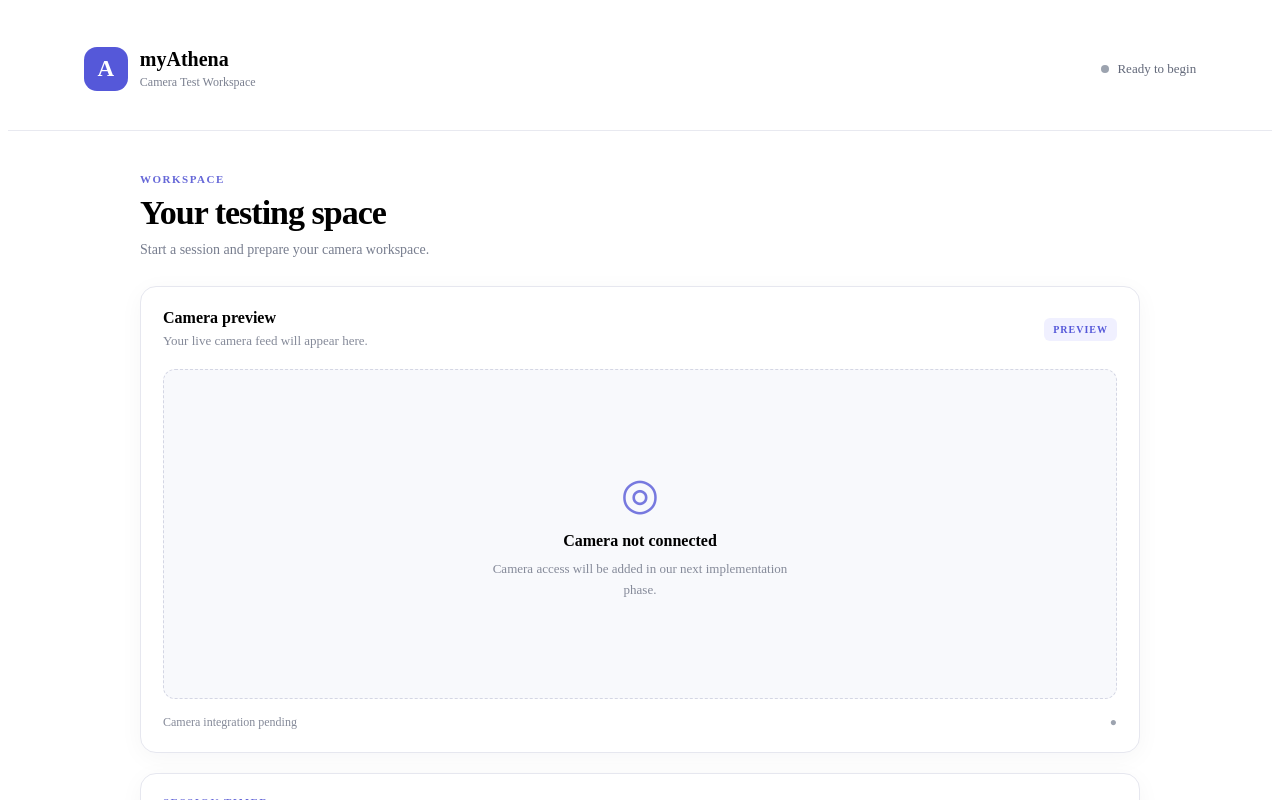
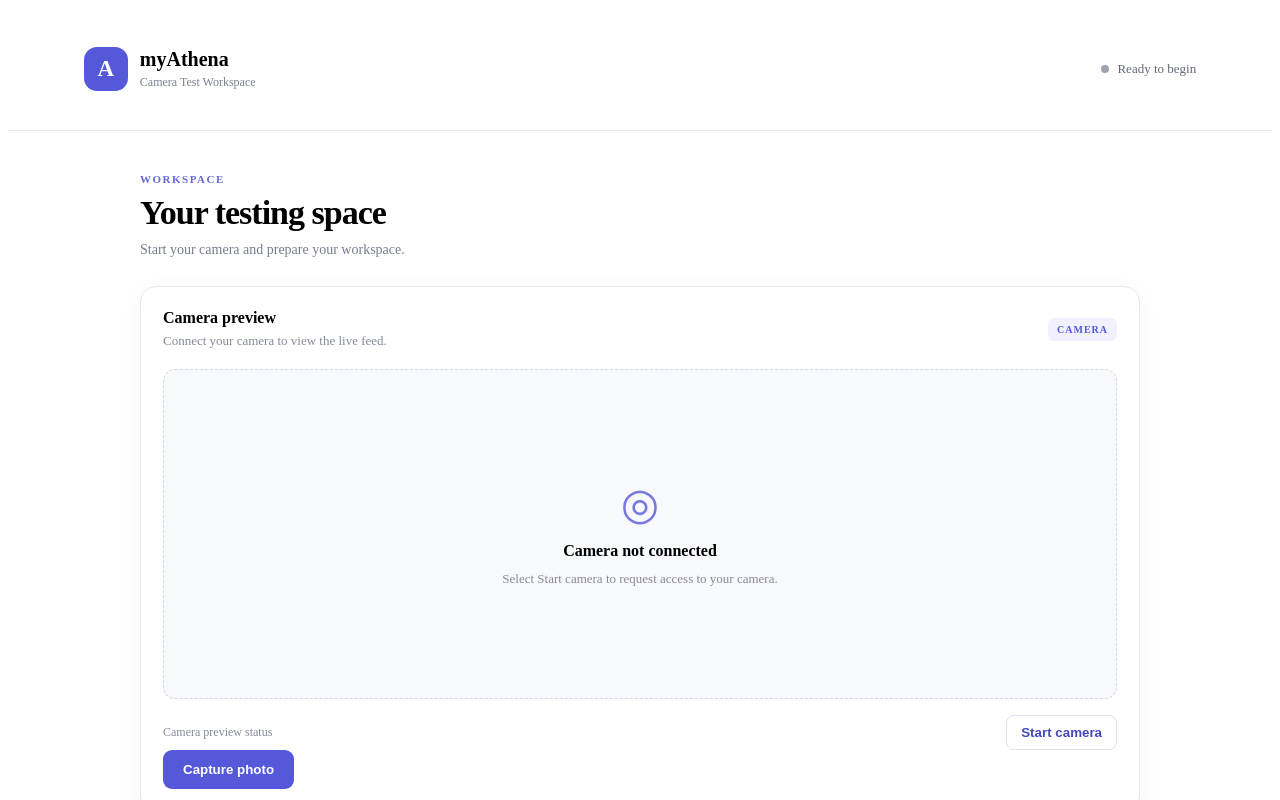
Before and after one commit to jsondumpsbinary/myAthena, a React (Vite) app: page / in a window 1280 px wide. Shown: the top 800 px of the page. Built offline with nearby package versions, Linux system fonts and the light colour scheme.

Commit message:
feat: save captured photos through Electron IPC

```diff
--- /dev/null
+++ b/electron/preload.cjs
@@ -0,0 +1,6 @@
+
+const { contextBridge, ipcRenderer } = require('electron');
+
+contextBridge.exposeInMainWorld('electronAPI', {
+  savePhoto: (imageData) => ipcRenderer.invoke('save-photo', imageData),
+});
--- a/src/App.jsx
+++ b/src/App.jsx
@@ -1,10 +1,17 @@
-import { useEffect, useState } from 'react';
+import { useEffect, useRef, useState } from 'react';
 import './App.css';
 
 function App() {
+  const videoRef = useRef(null);
+  const streamRef = useRef(null);
+
+  const [cameraStatus, setCameraStatus] = useState('idle');
+  const [cameraError, setCameraError] = useState('');
+  const [capturedPhoto, setCapturedPhoto] = useState('');
+  const [captureError, setCaptureError] = useState('');
   const [sessionActive, setSessionActive] = useState(false);
   const [elapsedSeconds, setElapsedSeconds] = useState(0);
-
+  const [saveStatus, setSaveStatus] = useState('');
   useEffect(() => {
     if (!sessionActive) return;
 
@@ -15,12 +22,114 @@ function App() {
     return () => clearInterval(intervalId);
   }, [sessionActive]);
 
+  useEffect(() => {
+    return () => {
+      streamRef.current?.getTracks().forEach((track) => track.stop());
+    };
+  }, []);
+
+  async function startCamera() {
+    setCameraError('');
+
+    if (!navigator.mediaDevices?.getUserMedia) {
+      setCameraStatus('error');
+      setCameraError('Camera access is unavailable in this environment.');
+      return;
+    }
+
+    try {
+      setCameraStatus('loading');
+
+      const stream = await navigator.mediaDevices.getUserMedia({
+        audio: false,
+        video: {
+          facingMode: 'user',
+        },
+      });
+
+      streamRef.current = stream;
+
+      if (videoRef.current) {
+        videoRef.current.srcObject = stream;
+        await videoRef.current.play();
+      }
+
+      setCameraStatus('active');
+    } catch (error) {
+      setCameraStatus('error');
+      setCameraError(
+        error.name === 'NotAllowedError'
+          ? 'Camera permission was denied. Allow camera access in macOS settings and try again.'
+          : error.name === 'NotFoundError'
+            ? 'No camera was found.'
+            : `Could not start the camera: ${error.message}`
+      );
+    }
+  }
+
+  function stopCamera() {
+    streamRef.current?.getTracks().forEach((track) => track.stop());
+    streamRef.current = null;
+
+    if (videoRef.current) {
+      videoRef.current.srcObject = null;
+    }
+
+    setCameraStatus('idle');
+    setCameraError('');
+  }
+
+  function capturePhoto() {
+  const video = videoRef.current;
+
+  if (!video || video.readyState < 2 || !video.videoWidth) {
+    setCaptureError('Wait for the live camera preview to be ready.');
+    return;
+  }
+
+  const canvas = document.createElement('canvas');
+  canvas.width = video.videoWidth;
+  canvas.height = video.videoHeight;
+
+  const context = canvas.getContext('2d');
+
+  if (!context) {
+    setCaptureError('Could not prepare the photo capture canvas.');
+    return;
+  }
+
+  context.drawImage(video, 0, 0, canvas.width, canvas.height);
+
+  setCapturedPhoto(canvas.toDataURL('image/jpeg', 0.92));
+  setCaptureError('');
+}
+
+
+  function toggleSession() {
+    setSessionActive((active) => !active);
+  }
+
   const minutes = String(Math.floor(elapsedSeconds / 60)).padStart(2, '0');
   const seconds = String(elapsedSeconds % 60).padStart(2, '0');
 
-  function handleSessionToggle() {
-    setSessionActive((active) => !active);
+  async function saveCapturedPhoto() {
+  if (!capturedPhoto) return;
+
+  if (!window.electronAPI?.savePhoto) {
+    setSaveStatus('Electron photo-saving API is unavailable.');
+    return;
   }
+
+  try {
+    setSaveStatus('Saving photo...');
+
+    const result = await window.electronAPI.savePhoto(capturedPhoto);
+
+    setSaveStatus(`Saved successfully: ${result.filename}`);
+  } catch (error) {
+    setSaveStatus(`Could not save photo: ${error.message}`);
+  }
+}
 
   return (
     <div className="app-shell">
@@ -44,7 +153,7 @@ function App() {
           <p className="eyebrow">WORKSPACE</p>
           <h2>Your testing space</h2>
           <p className="subtitle">
-            Start a session and prepare your camera workspace.
+            Start your camera and prepare your workspace.
           </p>
         </section>
 
@@ -52,25 +161,105 @@ function App() {
           <div className="card-heading">
             <div>
               <h3>Camera preview</h3>
-              <p>Your live camera feed will appear here.</p>
+              <p>Connect your camera to view the live feed.</p>
             </div>
-            <span className="preview-badge">PREVIEW</span>
+            <span className="preview-badge">
+              {cameraStatus === 'active' ? 'LIVE' : 'CAMERA'}
+            </span>
           </div>
 
           <div className="camera-preview">
-            <div className="camera-placeholder">
-              <div className="camera-icon">◎</div>
-              <h3>Camera not connected</h3>
-              <p>
-                Camera access will be added in our next implementation phase.
-              </p>
-            </div>
+            <video
+              ref={videoRef}
+              className={`camera-video ${cameraStatus === 'active' ? 'visible' : ''}`}
+              autoPlay
+              muted
+              playsInline
+            />
+
+            {cameraStatus !== 'active' && (
+              <div className="camera-placeholder">
+                <div className="camera-icon">◎</div>
+                <h3>
+                  {cameraStatus === 'loading'
+                    ? 'Connecting to camera…'
+                    : cameraStatus === 'error'
+                      ? 'Camera unavailable'
+                      : 'Camera not connected'}
+                </h3>
+                <p>
+                  {cameraError ||
+                    'Select Start camera to request access to your camera.'}
+                </p>
+              </div>
+            )}
           </div>
 
           <div className="camera-footer">
-            <span>Camera integration pending</span>
-            <span className="footer-indicator">●</span>
+            <span>
+              {cameraStatus === 'active'
+                ? 'Camera connected'
+                : 'Camera preview status'}
+            </span>
+
+            <button
+              className="secondary-button"
+              onClick={cameraStatus === 'active' ? stopCamera : startCamera}
+              disabled={cameraStatus === 'loading'}
+            >
+              {cameraStatus === 'active' ? 'Stop camera' : 'Start camera'}
+            </button>
           </div>
+                <div className="capture-section">
+  <button
+    className="session-button"
+    onClick={capturePhoto}
+    disabled={cameraStatus !== 'active'}
+  >
+    Capture photo
+  </button>
+
+  {captureError && (
+    <p className="capture-error">{captureError}</p>
+  )}
+
+  {capturedPhoto && (
+  <div className="captured-photo">
+    <h3>Captured photo</h3>
+
+    <img src={capturedPhoto} alt="Captured camera snapshot" />
+
+    <a
+      href={capturedPhoto}
+      download={`myathena-photo-${Date.now()}.jpg`}
+      className="download-link"
+    >
+      Download photo
+    </a>
+
+    <button
+      className="secondary-button"
+      onClick={saveCapturedPhoto}
+    >
+      Save to myAthena folder
+    </button>
+
+    {saveStatus && <p>{saveStatus}</p>}
+
+    <button
+      className="secondary-button"
+      onClick={() => {
+        setCapturedPhoto('');
+        setSaveStatus('');
+        setCaptureError('');
+      }}
+    >
+      Clear photo
+    </button>
+  </div>
+)}
+</div>
+
         </section>
 
         <section className="session-card">
@@ -86,7 +275,7 @@ function App() {
 
           <button
             className={`session-button ${sessionActive ? 'stop-button' : ''}`}
-            onClick={handleSessionToggle}
+            onClick={toggleSession}
           >
             {sessionActive ? 'End session' : 'Start session'}
           </button>
```
Also changed, not shown: electron/main.cjs (+31 -4 lines).
